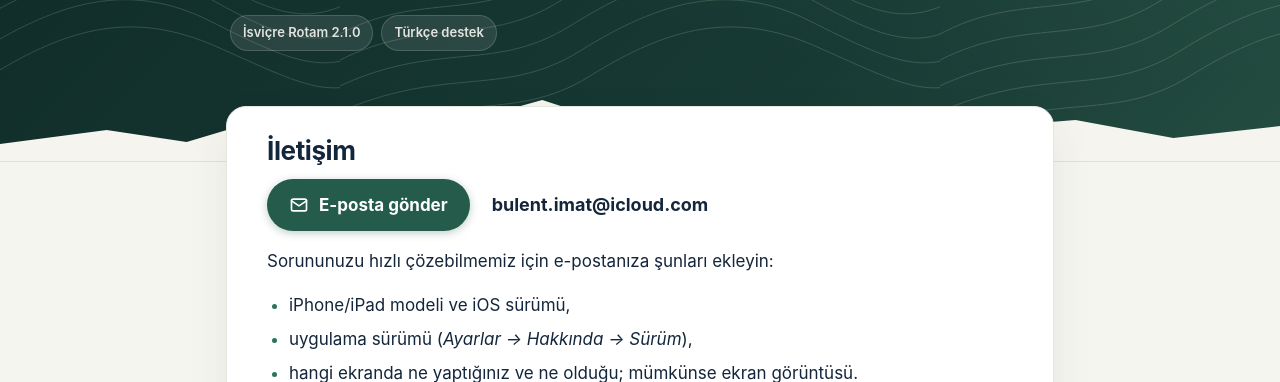
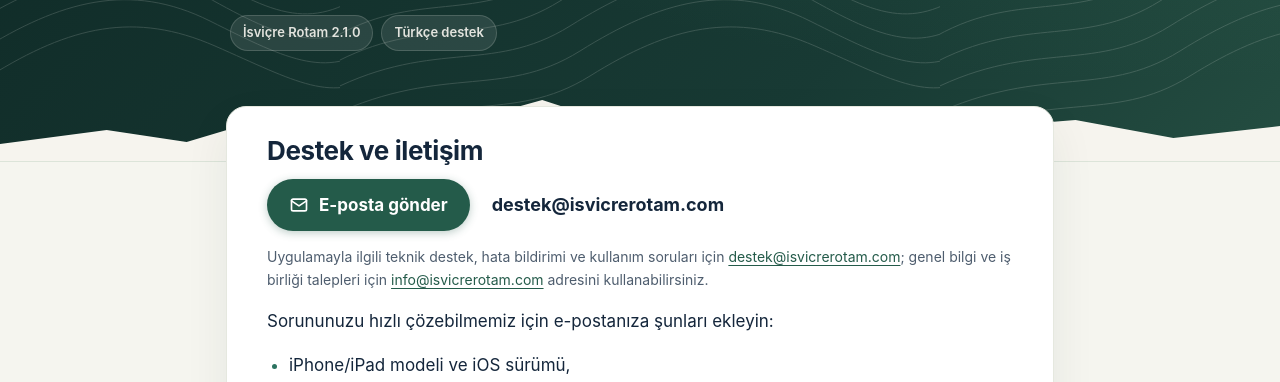
Before and after one commit to bulentimat-ai/isvicre-rotam-website, a plain HTML site: page destek/index.html in a window 1280 px wide. Shown: the part 393-775 px from the top of the page. Drawn offline with Linux system fonts and the light colour scheme.

Commit message:
Set isvicrerotam.com branded contact addresses in destek/index.html

```diff
--- a/destek/index.html
+++ b/destek/index.html
@@ -36,14 +36,15 @@
 
 <main id="icerik">
   <section class="card" aria-labelledby="iletisim">
-    <h2 id="iletisim" style="margin-top:0">İletişim</h2>
+    <h2 id="iletisim" style="margin-top:0">Destek ve iletişim</h2>
     <div class="contact">
-      <a class="btn" href="mailto:bulent.imat@icloud.com?subject=%C4%B0svi%C3%A7re%20Rotam%20%E2%80%93%20Destek">
+      <a class="btn" href="mailto:destek@isvicrerotam.com?subject=%C4%B0svi%C3%A7re%20Rotam%20%E2%80%93%20Destek">
         <svg width="20" height="20" viewBox="0 0 24 24" fill="none" stroke="currentColor" stroke-width="2" stroke-linecap="round" stroke-linejoin="round" aria-hidden="true"><rect x="3" y="5" width="18" height="14" rx="2"/><path d="m3 7 9 6 9-6"/></svg>
         E-posta gönder
       </a>
-      <span class="addr">bulent.imat@icloud.com</span>
+      <span class="addr">destek@isvicrerotam.com</span>
     </div>
+    <p class="muted small" style="margin-top:14px">Uygulamayla ilgili teknik destek, hata bildirimi ve kullanım soruları için <a href="mailto:destek@isvicrerotam.com">destek@isvicrerotam.com</a>; genel bilgi ve iş birliği talepleri için <a href="mailto:info@isvicrerotam.com">info@isvicrerotam.com</a> adresini kullanabilirsiniz.</p>
     <p style="margin-top:16px">Sorununuzu hızlı çözebilmemiz için e-postanıza şunları ekleyin:</p>
     <ul>
       <li>iPhone/iPad modeli ve iOS sürümü,</li>
@@ -203,7 +204,7 @@
         <ul>
           <li><strong>Ekran görüntüsüyle:</strong> uygulamada ekran görüntüsü alın, önizlemeye dokunun ve “Beta Geri Bildirimini Paylaş”ı seçin.</li>
           <li><strong>TestFlight uygulamasından:</strong> İsviçre Rotam’ı açıp “Beta Geri Bildirimi Gönder”e dokunun. Uygulama çökerse iOS çökme geri bildirimi göndermeyi teklif edebilir.</li>
-          <li><strong>E-postayla:</strong> <a href="mailto:bulent.imat@icloud.com?subject=%C4%B0svi%C3%A7re%20Rotam%20Beta%20Geri%20Bildirimi">bulent.imat@icloud.com</a> — yapılan adımlar, beklenen ve gerçekleşen sonuç.</li>
+          <li><strong>E-postayla:</strong> <a href="mailto:destek@isvicrerotam.com?subject=%C4%B0svi%C3%A7re%20Rotam%20Beta%20Geri%20Bildirimi">destek@isvicrerotam.com</a> — yapılan adımlar, beklenen ve gerçekleşen sonuç.</li>
         </ul>
         <p>TestFlight geri bildirimleri Apple üzerinden geliştiriciye ulaşır. Ekran görüntülerinde konumunuz veya kişisel bilgileriniz görünüyorsa göndermeden önce kırpabilirsiniz.</p>
       </div>
@@ -222,7 +223,7 @@
     <a href="../gizlilik/">Gizlilik Politikası</a>
     <a href="../destek/">Destek Merkezi</a>
     <a href="../hakkinda/">Hakkında</a>
-    <a href="mailto:bulent.imat@icloud.com">İletişim</a>
+    <a href="mailto:info@isvicrerotam.com">Genel iletişim</a>
   </nav>
   <p>© 2026 Bülent İmat · İsviçre Rotam bağımsız bir uygulamadır.</p>
 </footer>
```
